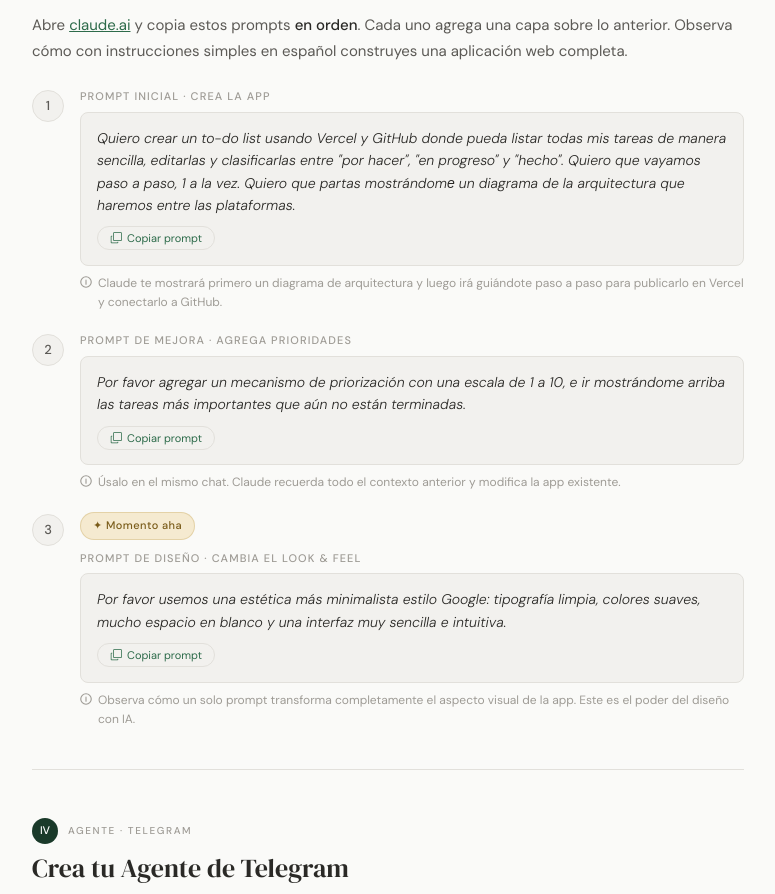
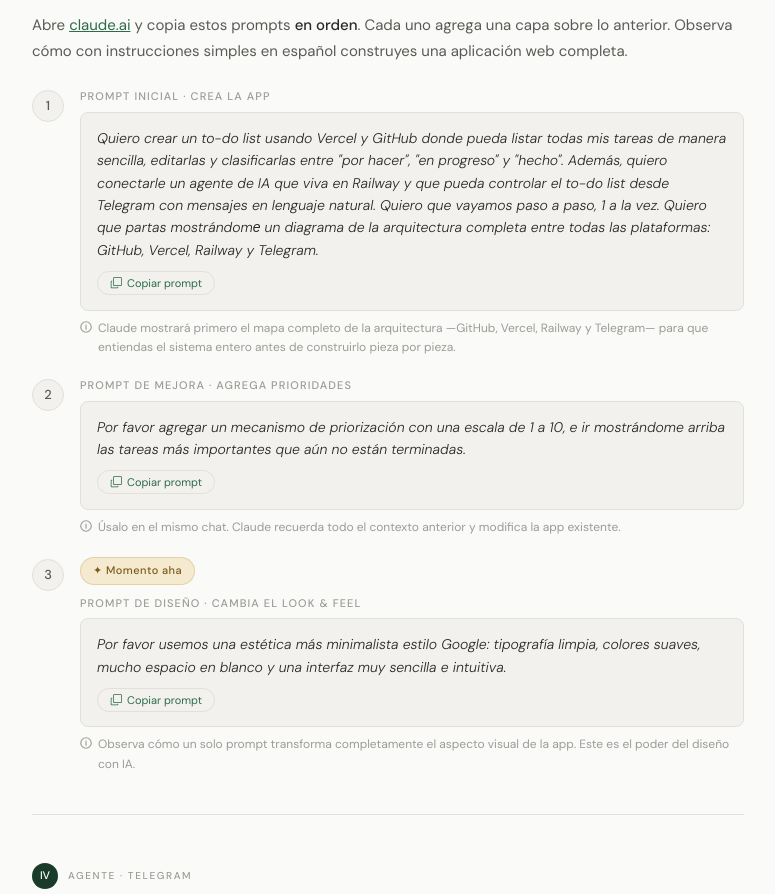
Before and after one commit to cpinera/Tantauco-taller, a plain HTML site: page index.html in a window 1280 px wide. Shown: the part 1888-2782 px from the top of the page, without its empty margins (252-1027 px from the left). Drawn offline with Linux system fonts and the light colour scheme.

Commit message:
Enhance prompt with AI agent integration details

```diff
--- a/index.html
+++ b/index.html
@@ -399,7 +399,7 @@
         <div class="prompt-body">
           <div class="prompt-label">Prompt inicial · Crea la app</div>
           <div class="prompt-box">
-            <div class="prompt-text" id="prompt-text-1">Quiero crear un to-do list usando Vercel y GitHub donde pueda listar todas mis tareas de manera sencilla, editarlas y clasificarlas entre "por hacer", "en progreso" y "hecho". Quiero que vayamos paso a paso, 1 a la vez. Quiero que partas mostrándomе un diagrama de la arquitectura que haremos entre las plataformas.</div>
+            <div class="prompt-text" id="prompt-text-1">Quiero crear un to-do list usando Vercel y GitHub donde pueda listar todas mis tareas de manera sencilla, editarlas y clasificarlas entre "por hacer", "en progreso" y "hecho". Además, quiero conectarle un agente de IA que viva en Railway y que pueda controlar el to-do list desde Telegram con mensajes en lenguaje natural. Quiero que vayamos paso a paso, 1 a la vez. Quiero que partas mostrándomе un diagrama de la arquitectura completa entre todas las plataformas: GitHub, Vercel, Railway y Telegram.</div>
             <button class="copy-btn" id="copy-btn-1" onclick="copyPromptById('copy-btn-1', 'prompt-text-1')">
               <svg width="12" height="12" viewBox="0 0 16 16" fill="currentColor"><path d="M4 2a2 2 0 0 1 2-2h8a2 2 0 0 1 2 2v8a2 2 0 0 1-2 2H6a2 2 0 0 1-2-2V2Zm2-1a1 1 0 0 0-1 1v8a1 1 0 0 0 1 1h8a1 1 0 0 0 1-1V2a1 1 0 0 0-1-1H6Z"/><path d="M2 5a1 1 0 0 0-1 1v8a1 1 0 0 0 1 1h8a1 1 0 0 0 1-1v-1h-1v1H2V6h1V5H2Z"/></svg>
               Copiar prompt
@@ -407,7 +407,7 @@
           </div>
           <div class="prompt-note">
             <svg width="12" height="12" viewBox="0 0 16 16" fill="#9e9b95"><circle cx="8" cy="8" r="7" stroke="#9e9b95" stroke-width="1.5" fill="none"/><path d="M8 7v4M8 5.5v.5" stroke="#9e9b95" stroke-width="1.5" stroke-linecap="round"/></svg>
-            Claude te mostrará primero un diagrama de arquitectura y luego irá guiándote paso a paso para publicarlo en Vercel y conectarlo a GitHub.
+            Claude mostrará primero el mapa completo de la arquitectura —GitHub, Vercel, Railway y Telegram— para que entiendas el sistema entero antes de construirlo pieza por pieza.
           </div>
         </div>
       </div>
```
